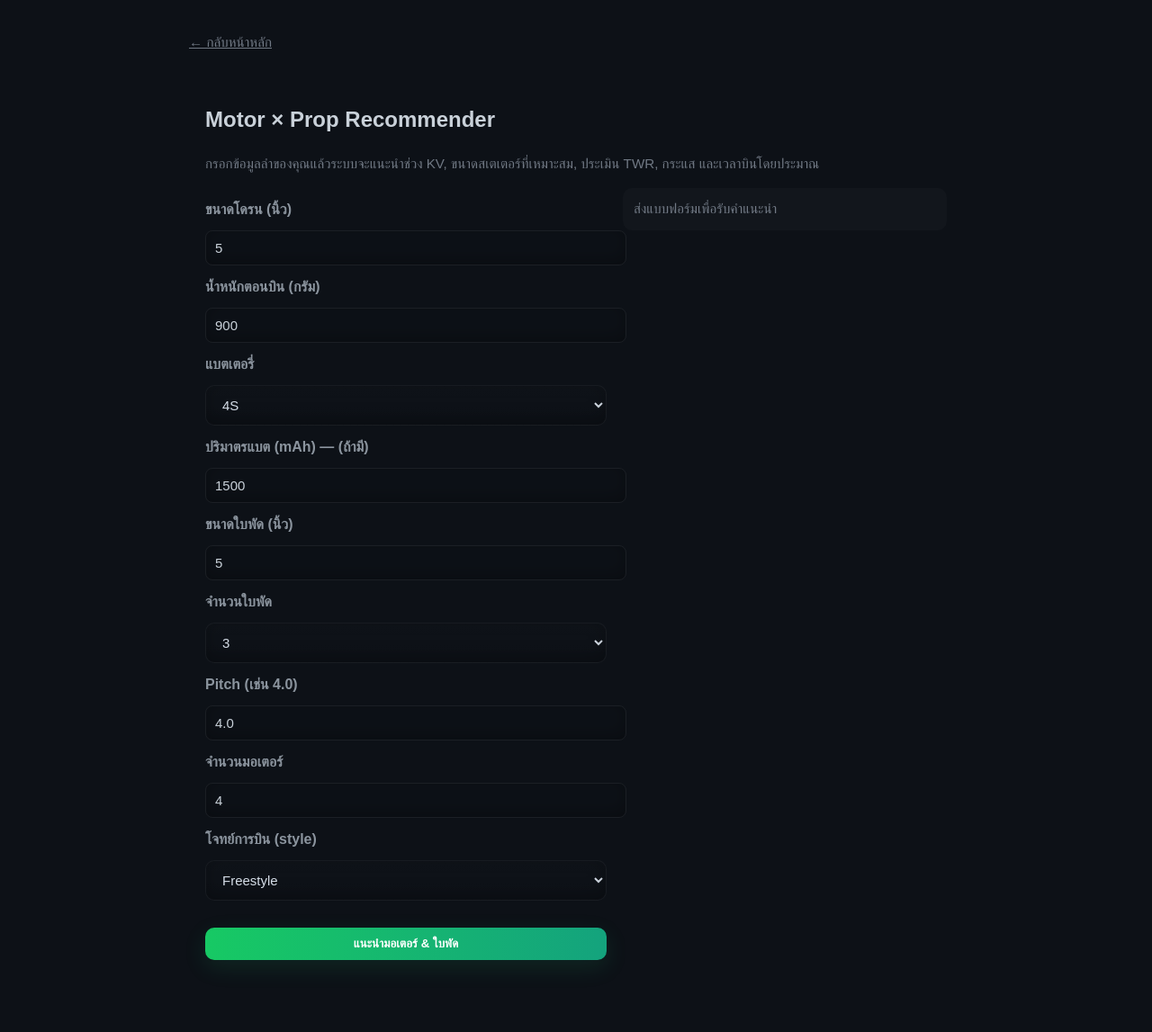
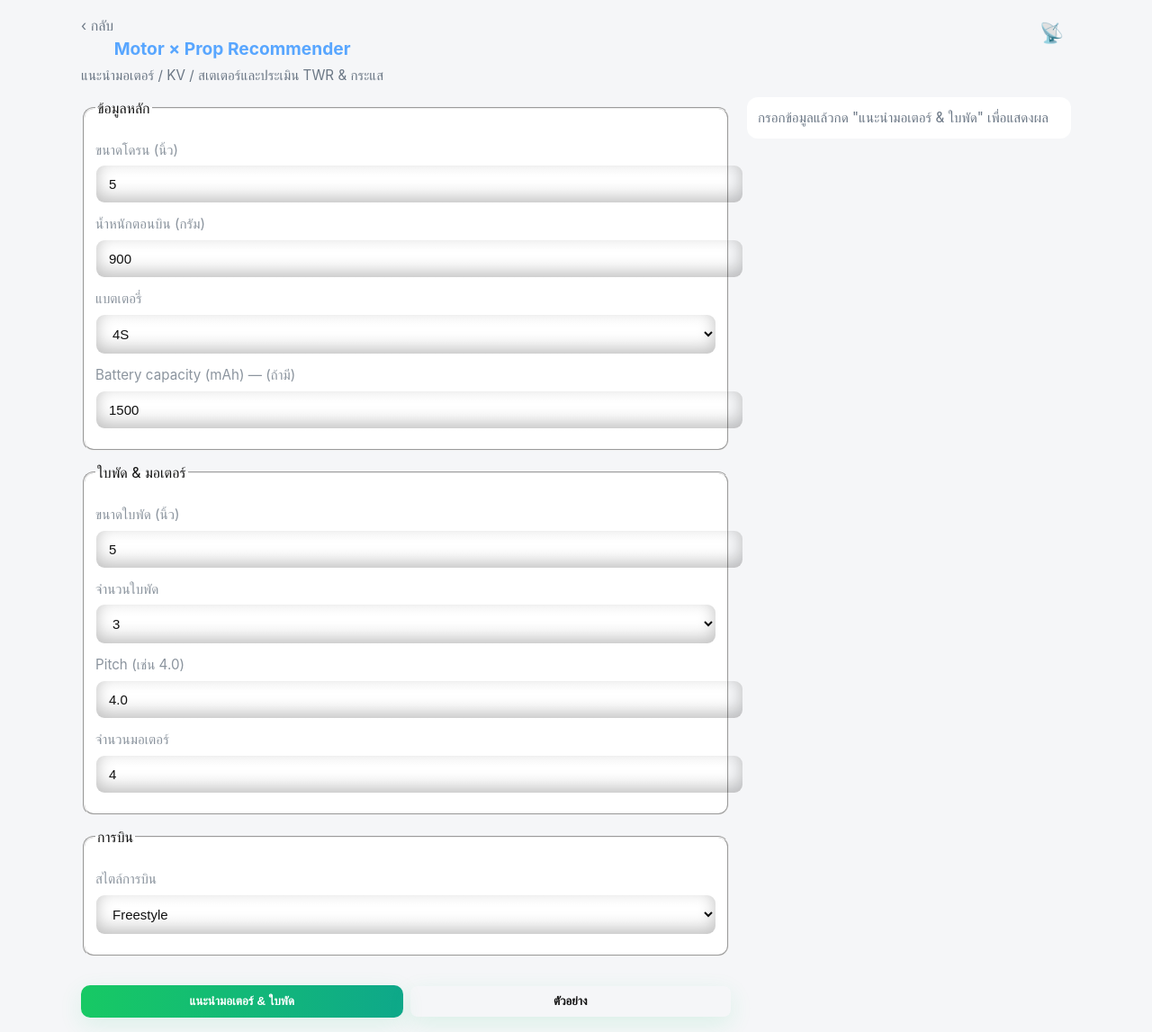
Before and after one commit to Santipap250/configdoctor-, a Flask app: page /motor-prop in a window 1280 px wide. Shown: the whole page at 90% size. Before the commit the page ends 1072 px from the top, so only its background shows below. Run offline with Flask 3, Linux system fonts and the light colour scheme.

Commit message:
Update motor_prop.html

```diff
--- a/templates/motor_prop.html
+++ b/templates/motor_prop.html
@@ -5,133 +5,126 @@
   <meta charset="utf-8">
   <title>Motor × Prop Recommender — OBIXConfig</title>
   <meta name="viewport" content="width=device-width,initial-scale=1">
-  <link rel="stylesheet" href="/static/css/style.css">
-  <style>
-    /* เพิ่มสไตล์เฉพาะหน้านี้เล็กน้อย */
-    .tool-card { max-width:980px; margin:18px auto; padding:18px; border-radius:12px; background:var(--card-color-dark); }
-    .tool-grid { display:grid; grid-template-columns: 1fr 360px; gap:18px; align-items:start; }
-    .form-row { margin-bottom:10px; }
-    label { display:block; font-weight:600; margin-bottom:6px; color:var(--text-color-dark); }
-    input[type=number], select { width:100%; padding:10px; border-radius:8px; border:1px solid rgba(255,255,255,.06); background:transparent; color:inherit; }
-    button.primary { background:linear-gradient(90deg,#17c964,#14a37d); color:white; padding:10px 14px; border-radius:10px; border:0; cursor:pointer; font-weight:700;}
-    .result { padding:12px; border-radius:10px; background: rgba(255,255,255,0.02); }
-    .result h3 { margin-top:0; }
-    .metric { display:flex; justify-content:space-between; padding:8px 0; border-bottom:1px dashed rgba(255,255,255,.03); }
-    .muted { opacity:.7; font-size:.95rem; }
-    .pill { padding:6px 8px; border-radius:999px; background:rgba(255,255,255,0.04); font-size:.85rem; }
-    pre.cli { background:#0f1720; color:#dbeafe; padding:10px; border-radius:8px; overflow:auto; }
-  </style>
+  <link rel="stylesheet" href="/static/css/style.css"> <!-- ถ้ามี style หลัก -->
+  <link rel="stylesheet" href="/static/css/motor_prop.css">
+  <script defer src="/static/js/motor_prop.js"></script>
 </head>
-<body class="dark">
-  <div class="container">
-    <a href="/app" class="muted">← กลับหน้าหลัก</a>
-    <div class="tool-card">
-      <h2>Motor × Prop Recommender</h2>
-      <p class="muted">กรอกข้อมูลลำของคุณแล้วระบบจะแนะนำช่วง KV, ขนาดสเตเตอร์ที่เหมาะสม, ประเมิน TWR, กระแส และเวลาบินโดยประมาณ</p>
+<body class="{{ 'dark' if request.cookies.get('theme','light')=='dark' else 'light' }}">
+<div class="tool-shell">
+  <header class="tool-header">
+    <div class="left">
+      <a class="back" href="/app" aria-label="กลับหน้าหลัก">‹ กลับ</a>
+      <h1>Motor × Prop Recommender</h1>
+      <p class="subtitle">แนะนำมอเตอร์ / KV / สเตเตอร์และประเมิน TWR & กระแส</p>
+    </div>
+    <div class="right">
+      <button id="open-vtx" class="icon-btn" title="VTX tools">📡</button>
+    </div>
+  </header>
 
-      <div class="tool-grid">
-        <!-- Form -->
-        <form method="POST" class="left" style="min-width:0;">
-          <div class="form-row">
-            <label>ขนาดโดรน (นิ้ว)</label>
-            <input type="number" name="size" step="0.1" value="{{ request.form.get('size', '5') }}" required>
-          </div>
+  <main class="tool-main">
+    <form id="mpForm" class="mp-form" method="POST" novalidate>
+      <fieldset class="group">
+        <legend>ข้อมูลหลัก</legend>
 
-          <div class="form-row">
-            <label>น้ำหนักตอนบิน (กรัม)</label>
-            <input type="number" name="weight" step="1" value="{{ request.form.get('weight', '900') }}" required>
-          </div>
+        <label>ขนาดโดรน (นิ้ว)
+          <input type="number" name="size" step="0.1" required value="{{ request.form.get('size','5') }}">
+        </label>
 
-          <div class="form-row">
-            <label>แบตเตอรี่</label>
+        <label>น้ำหนักตอนบิน (กรัม)
+          <input type="number" name="weight" required value="{{ request.form.get('weight','900') }}">
+        </label>
+
+        <label>แบตเตอรี่
           <select name="battery">
             {% for c in [3,4,5,6,7,8] %}
             <option value="{{c}}S" {% if request.form.get('battery','4S') == (c ~ 'S') %}selected{% endif %}>{{c}}S</option>
             {% endfor %}
           </select>
-          </div>
+        </label>
 
-          <div class="form-row">
-            <label>ปริมาตรแบต (mAh) — (ถ้ามี)</label>
-            <input type="number" name="battery_mAh" value="{{ request.form.get('battery_mAh','1500') }}" placeholder="เช่น 1500">
-          </div>
+        <label>Battery capacity (mAh) — (ถ้ามี)
+          <input type="number" name="battery_mAh" value="{{ request.form.get('battery_mAh','1500') }}">
+        </label>
+      </fieldset>
 
-          <div class="form-row">
-            <label>ขนาดใบพัด (นิ้ว)</label>
-            <input type="number" name="prop_size" step="0.1" value="{{ request.form.get('prop_size','5') }}" required>
-          </div>
+      <fieldset class="group">
+        <legend>ใบพัด & มอเตอร์</legend>
 
-          <div class="form-row">
-            <label>จำนวนใบพัด</label>
+        <label>ขนาดใบพัด (นิ้ว)
+          <input type="number" step="0.1" name="prop_size" required value="{{ request.form.get('prop_size','5') }}">
+        </label>
+
+        <label>จำนวนใบพัด
           <select name="blades">
             <option value="2" {% if request.form.get('blades','3')=='2' %}selected{% endif %}>2</option>
             <option value="3" {% if request.form.get('blades','3')=='3' %}selected{% endif %}>3</option>
             <option value="4" {% if request.form.get('blades','3')=='4' %}selected{% endif %}>4</option>
           </select>
-          </div>
+        </label>
 
-          <div class="form-row">
-            <label>Pitch (เช่น 4.0)</label>
+        <label>Pitch (เช่น 4.0)
           <input type="number" step="0.1" name="pitch" value="{{ request.form.get('pitch','4.0') }}">
-          </div>
+        </label>
 
-          <div class="form-row">
-            <label>จำนวนมอเตอร์</label>
+        <label>จำนวนมอเตอร์
           <input type="number" name="motor_count" value="{{ request.form.get('motor_count','4') }}">
-          </div>
+        </label>
+      </fieldset>
 
-          <div class="form-row">
-            <label>โจทย์การบิน (style)</label>
+      <fieldset class="group">
+        <legend>การบิน</legend>
+        <label>สไตล์การบิน
           <select name="style">
             <option value="freestyle" {% if request.form.get('style','freestyle')=='freestyle' %}selected{% endif %}>Freestyle</option>
             <option value="racing" {% if request.form.get('style','freestyle')=='racing' %}selected{% endif %}>Racing</option>
-              <option value="longrange" {% if request.form.get('style','freestyle')=='longrange' %}selected{% endif %}>Long-range / Cinematic</option>
+            <option value="longrange" {% if request.form.get('style','freestyle')=='longrange' %}selected{% endif %}>Long Range / Cinematic</option>
           </select>
-          </div>
+        </label>
+      </fieldset>
 
-          <div style="margin-top:10px;">
-            <button class="primary" type="submit">แนะนำมอเตอร์ & ใบพัด</button>
+      <div class="form-actions">
+        <button type="submit" class="btn-primary">แนะนำมอเตอร์ & ใบพัด</button>
+        <button type="button" id="fill-sample" class="btn-ghost">ตัวอย่าง</button>
       </div>
     </form>
 
-        <!-- Result column -->
-        <div class="right result">
+    <aside class="mp-result" id="mpResult" aria-live="polite">
       {% if result is defined %}
-            <h3>ผลลัพธ์</h3>
+      <div class="card">
+        <h2>ผลลัพธ์</h2>
+        <div class="metrics">
+          <div class="metric"><div class="k">TWR</div><div class="v">{{ result.twr_display }}</div></div>
+          <div class="metric"><div class="k">แรงขับรวม</div><div class="v">{{ result.total_thrust_g }} g</div></div>
+          <div class="metric"><div class="k">แรงขับ/มอเตอร์</div><div class="v">{{ result.thrust_per_motor }} g</div></div>
+          <div class="metric"><div class="k">KV แนะนำ</div><div class="v">{{ result.kv_range }}</div></div>
+          <div class="metric"><div class="k">สเตเตอร์ (แนะนำ)</div><div class="v">{{ result.stator }}</div></div>
+          <div class="metric"><div class="k">ประเมินกระแส</div><div class="v">{{ result.est_current_a }} A</div></div>
+          <div class="metric"><div class="k">เวลาบินโดยประมาณ</div><div class="v">{{ result.est_flight_time_min }} นาที</div></div>
+        </div>
 
-            <div class="metric"><div>Estimated TWR</div><div><strong>{{ result.twr_display }}</strong></div></div>
-            <div class="metric"><div>แรงผลักรวม (g)</div><div><strong>{{ result.total_thrust_g }} g</strong></div></div>
-            <div class="metric"><div>แนะนำ KV (ช่วง)</div><div><strong>{{ result.kv_range }}</strong></div></div>
-            <div class="metric"><div>แนะนำสเตเตอร์</div><div><strong>{{ result.stator }}</strong></div></div>
-            <div class="metric"><div>ประเมินกระแสเฉลี่ย</div><div><strong>{{ result.est_current_a }} A</strong></div></div>
-            <div class="metric"><div>ประเมินเวลาบิน</div><div><strong>{{ result.est_flight_time_min }} นาที</strong></div></div>
-
-            <hr style="opacity:.06;margin:10px 0;">
-            <div>
-              <h4>คำแนะนำสั้น ๆ</h4>
+        <h3>คำแนะนำ</h3>
         <ul>
-                {% for tip in result.tips %}
-                  <li>{{ tip }}</li>
+          {% for t in result.tips %}
+            <li>{{ t }}</li>
           {% endfor %}
         </ul>
+
+        <h3>ตัวอย่าง CLI สำหรับ {{ 'Betaflight' }}</h3>
+        <pre class="cli">{{ result.sample_cli }}</pre>
+        <div style="display:flex;gap:8px;margin-top:8px;">
+          <button class="btn-ghost" id="copy-cli">คัดลอก CLI</button>
+          <a class="btn-ghost" href="/downloads?filter=motorprop">ดาวน์โหลดตัวอย่างไฟล์</a>
         </div>
-
-            <hr style="opacity:.06;margin:10px 0;">
-            <div>
-              <h4>ตัวอย่าง CLI / หมายเหตุ</h4>
-              <pre class="cli">{{ result.sample_cli }}</pre>
-              <button onclick="navigator.clipboard.writeText(document.querySelector('.cli').innerText).then(()=>alert('คัดลอกแล้ว'))">คัดลอก CLI</button>
       </div>
       {% else %}
-            <div class="muted">ส่งแบบฟอร์มเพื่อรับคำแนะนำ</div>
+      <div class="card muted">
+        กรอกข้อมูลแล้วกด "แนะนำมอเตอร์ & ใบพัด" เพื่อแสดงผล
+      </div>
       {% endif %}
+    </aside>
+
+  </main>
 </div>
-      </div>
-    </div>
-  </div>
-
-  <script>
-    // ไม่บังคับ แต่ถ้าต้องการสามารถเพิ่ม JS ย่อยได้
-  </script>
 </body>
 </html>
```
Lines whose indentation alone changed are shown as unchanged.
